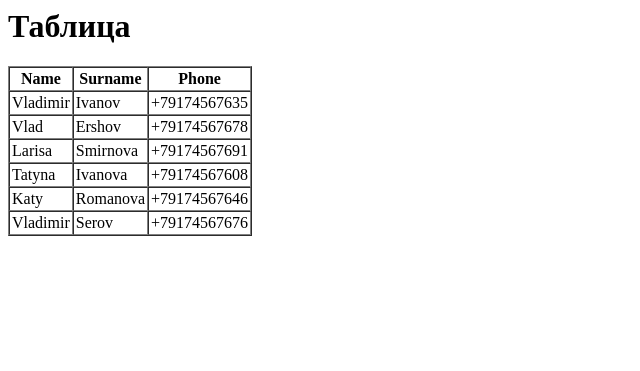
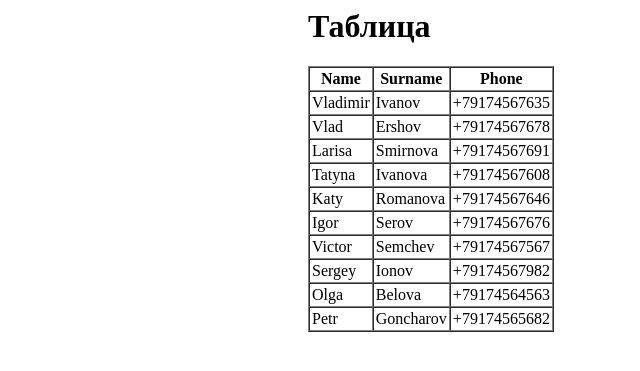
Before and after one commit to Java212/motivationGame, a Java web app: page /dictionary in a window 1280 px wide. Shown: the top 371 px of the page, without its empty margins (0-640 px from the left). Run offline with Tomcat 11, a stand-in JSP engine, Linux system fonts and the light colour scheme.

Commit message:
Add stylesDictionary.css

```diff
--- a/src/main/java/ru/inspired/dictionary/PersonDictionary.java
+++ b/src/main/java/ru/inspired/dictionary/PersonDictionary.java
@@ -15,7 +15,11 @@ public class PersonDictionary {
         personRecords.add(new PersonRecord(id++,"Larisa","Smirnova", "+79174567691"));
         personRecords.add(new PersonRecord(id++,"Tatyna","Ivanova", "+79174567608"));
         personRecords.add(new PersonRecord(id++,"Katy","Romanova", "+79174567646"));
-        personRecords.add(new PersonRecord(id++,"Vladimir","Serov", "+79174567676"));
+        personRecords.add(new PersonRecord(id++,"Igor","Serov", "+79174567676"));
+        personRecords.add(new PersonRecord(id++,"Victor","Semchev", "+79174567567"));
+        personRecords.add(new PersonRecord(id++,"Sergey","Ionov", "+79174567982"));
+        personRecords.add(new PersonRecord(id++,"Olga","Belova", "+79174564563"));
+        personRecords.add(new PersonRecord(id++,"Petr","Goncharov", "+79174565682"));
     }
 
     public List<PersonRecord> getDictionary(){
--- a/src/main/webapp/dictionary.jsp
+++ b/src/main/webapp/dictionary.jsp
@@ -5,11 +5,12 @@
 <head>
   <meta charset="utf-8">
   <title>Dictionary</title>
-  <link rel="stylesheet" href="./styles.css" type="text/css"/>
+  <link rel="stylesheet" href="./stylesDictionary.css" type="text/css"/>
 </head>
 <body>
+<div class="tablePerson">
     <h1> Таблица </h1>
-    <table border="1" cellspacing="0" cellpadding="2">
+    <table  border="1" cellspacing="0" cellpadding="2">
        <tr>
          <th>Name</th>
          <th>Surname</th>
@@ -23,5 +24,6 @@
            </tr>
        </c:forEach>
     </table>
+</div>
 </body>
 </html>
--- /dev/null
+++ b/src/main/webapp/stylesDictionary.css
@@ -0,0 +1,4 @@
+.tablePerson{
+   width:250px;
+   padding-left:300px;
+}
```
